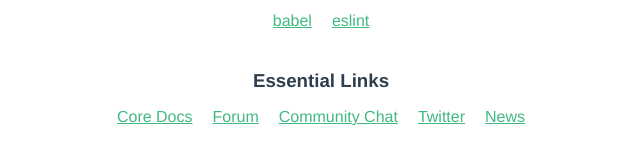
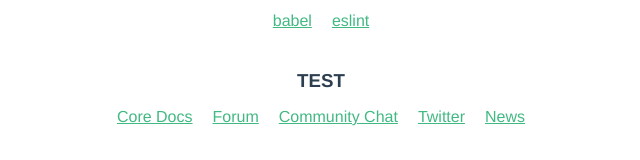
Before and after one commit to Candour-Labs-Ltd/candour, a Vue app: page / in a window 1280 px wide. Shown: the part 446-606 px from the top of the page, without its empty margins (319-959 px from the left). Built offline with nearby package versions, Linux system fonts and the light colour scheme.

Commit message:
Update HelloWorld.vue

```diff
--- a/src/components/HelloWorld.vue
+++ b/src/components/HelloWorld.vue
@@ -11,7 +11,7 @@
       <li><a href="https://github.com/vuejs/vue-cli/tree/dev/packages/%40vue/cli-plugin-babel" target="_blank" rel="noopener">babel</a></li>
       <li><a href="https://github.com/vuejs/vue-cli/tree/dev/packages/%40vue/cli-plugin-eslint" target="_blank" rel="noopener">eslint</a></li>
     </ul>
-    <h3>Essential Links</h3>
+    <h3>TEST</h3>
     <ul>
       <li><a href="https://vuejs.org" target="_blank" rel="noopener">Core Docs</a></li>
       <li><a href="https://forum.vuejs.org" target="_blank" rel="noopener">Forum</a></li>
```
